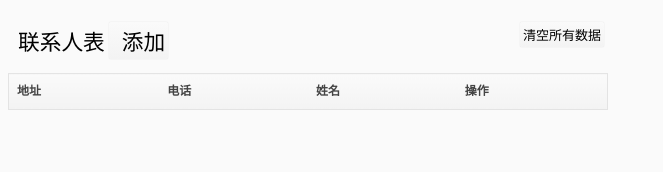
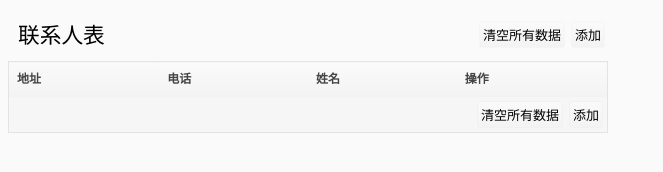
Before and after one commit to walkdoer/backbone-crud-table, a website: page app/index.html in a window 1280 px wide. Shown: the whole page, without its empty margins (0-663 px from the left). Drawn offline with nearby package versions, Linux system fonts and the light colour scheme.

Commit message:
添加footer

```diff
--- a/app/scripts/components/crud-table.js
+++ b/app/scripts/components/crud-table.js
@@ -48,6 +48,7 @@
     'use strict';
     window.CRUDTable = Backbone.View.extend({
 
+        btnGroup: '<a class="crud-btn crud-h-btn crud-add">添加</a><a class="crud-btn crud-h-btn crud-clear-all">清空所有数据</a>',
         /**
          * 初始化
          */
@@ -67,9 +68,15 @@
          * 渲染
          */
         render: function () {
+            var that = this;
             this.setElement($('<table></table>'));
             this._renderTableHeader();
-            this.autoLoad && this.rowList.fetch();
+            this.autoLoad && this.rowList.fetch({
+                success: function () {
+                    console.log('load success');
+                    that._renderTableFooter();
+                }
+            });
             return this;
         },
 
@@ -292,7 +299,7 @@
          * 渲染表格头部
          */
         _renderTableHeader: function () {
-            this.$el.append($('<caption>' + this.name + '<a class="crud-btn crud-add">添加</a><a class="crud-btn crud-clear-all">清空所有数据</a></caption>'));
+            this.$el.append($('<caption>' + this.name + this.btnGroup + '</caption>'));
             var columns = this.columns,
                 fragment = document.createDocumentFragment(),
                 col,
@@ -308,6 +315,9 @@
             this.$el.append($head);
         },
 
+        _renderTableFooter: function () {
+            this.$el.append($('<tfoot><tr><td colspan="' + (this.columns.length + 1) +'">' + this.btnGroup + '</td></tr></tfoot>'))
+        }
 //         /**
 //          * 渲染表格主体
 //          */
--- a/app/styles/main.css
+++ b/app/styles/main.css
@@ -46,7 +46,9 @@ table thead th {
     *background: #f5f5f5;
     white-space: nowrap;
 }
-
+table tfoot tr {
+    background: #F6F6F6;
+}
 .crud-btn {
     margin:4px;
     display: inline-block;
@@ -55,7 +57,7 @@ table thead th {
     border-radius: 2px;
     background: -webkit-gradient(linear, 0 0, 0 100%, from(#fafafa), to(#f3f3f3));
 }
-.crud-clear-all{
+.crud-h-btn{
     float: right;
     font-size: 13px;
     text-indent: 0;
```
